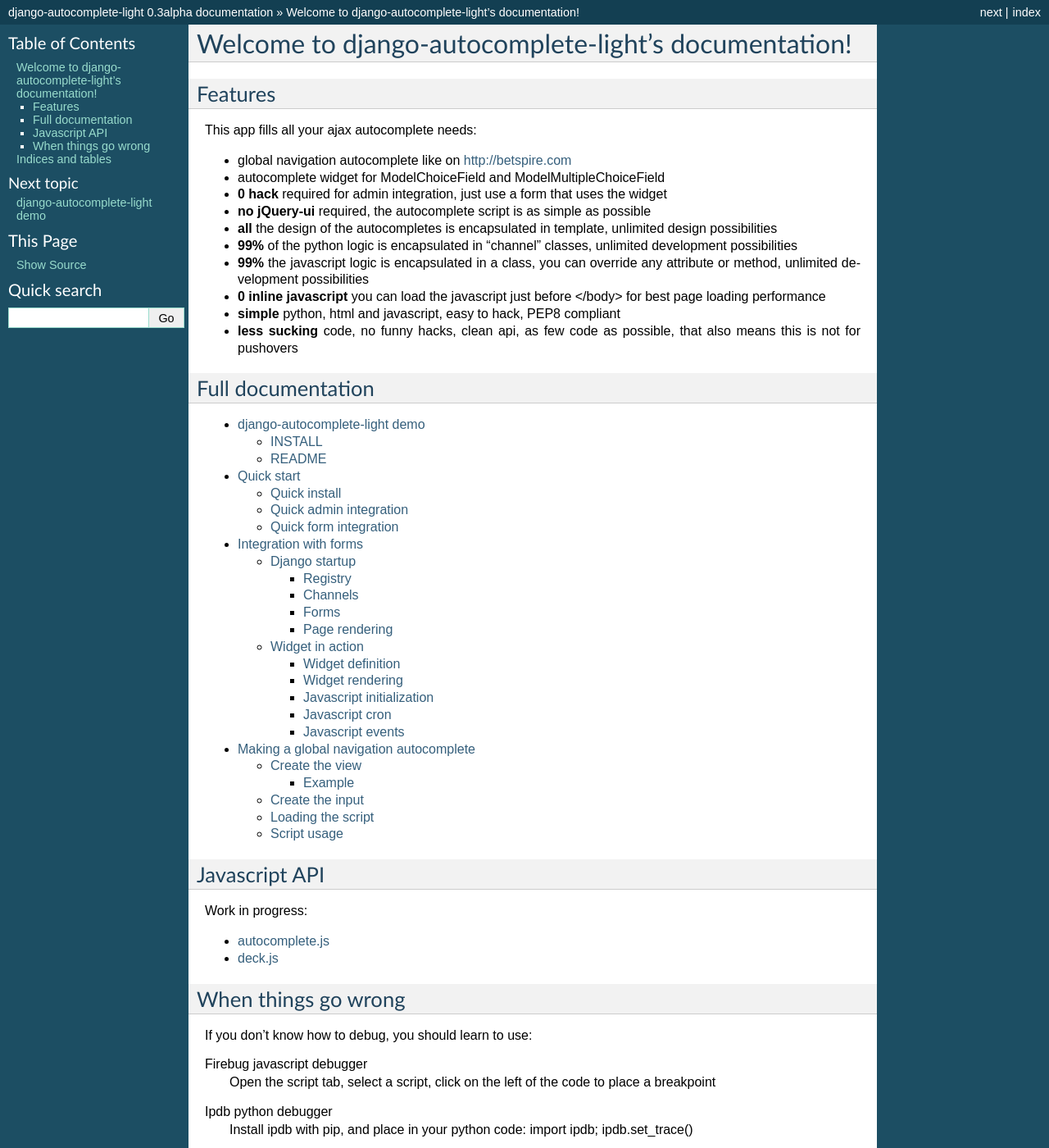
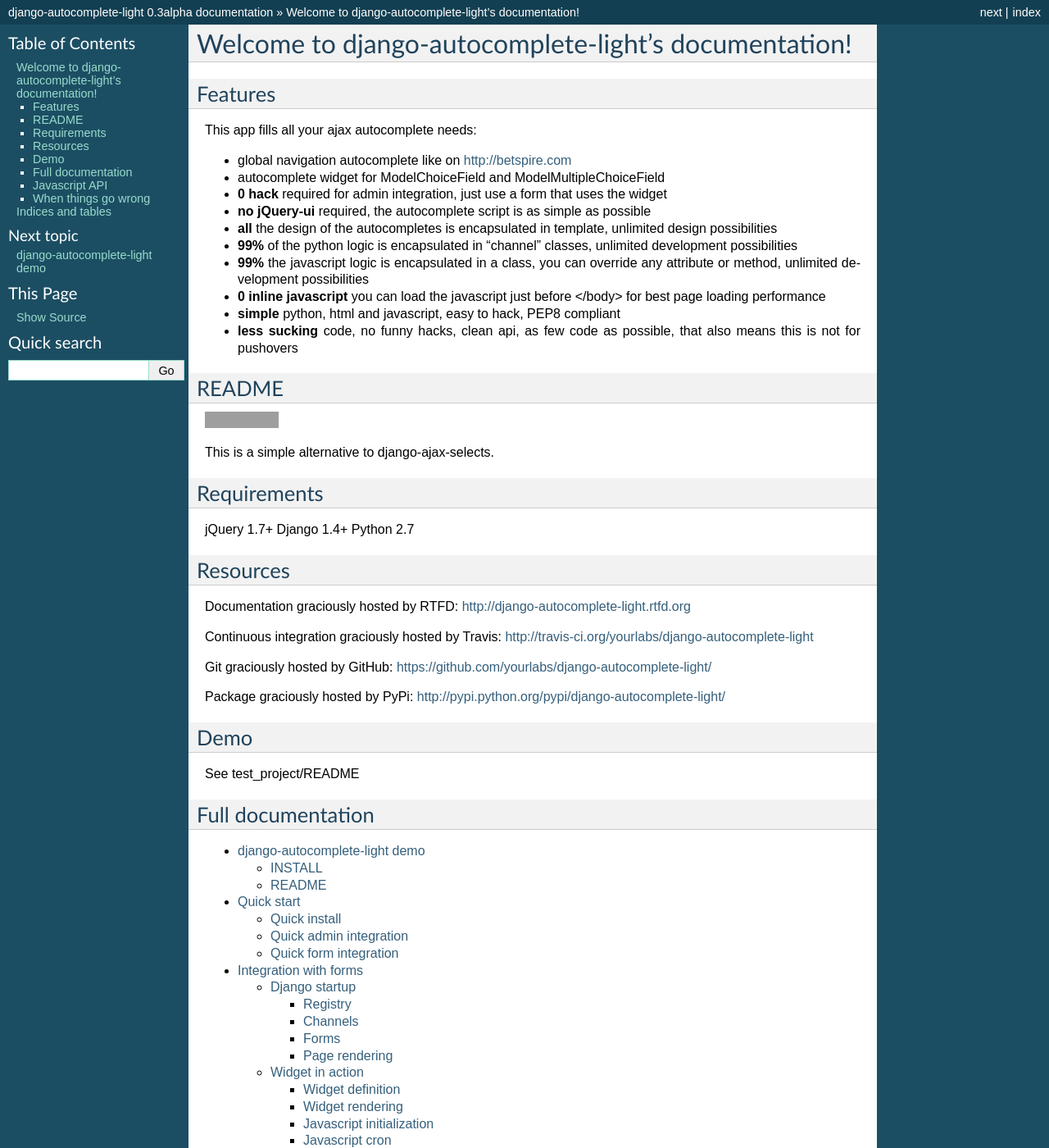
Before and after one commit to yourlabs/django-autocomplete-light, a Sphinx documentation site: the page built from docs/source/index.rst, in a window 1280 px wide and 1400 px high. Shown: the whole window at 82% size. Built offline with Sphinx 7.4.7, drawn with Linux system fonts in a browser that asks for light colours; grey boxes are pictures that could not be loaded.

Commit message:
Note requirements

```diff
--- a/README.rst
+++ b/README.rst
@@ -1,6 +1,13 @@
 .. image:: https://secure.travis-ci.org/yourlabs/django-autocomplete-light.png?branch=master
 
 This is a simple alternative to django-ajax-selects.
+
+Requirements
+------------
+
+jQuery 1.7+
+Django 1.4+
+Python 2.7
 
 Resources
 ---------
--- a/docs/source/index.rst
+++ b/docs/source/index.rst
@@ -22,6 +22,11 @@
 - **simple** python, html and javascript, easy to hack, PEP8 compliant
 - **less sucking** code, no funny hacks, clean api, as few code as
   possible, that also means this is not for pushovers
+
+README
+------
+
+.. include:: ../../README.rst
 
 Full documentation
 ------------------
```
